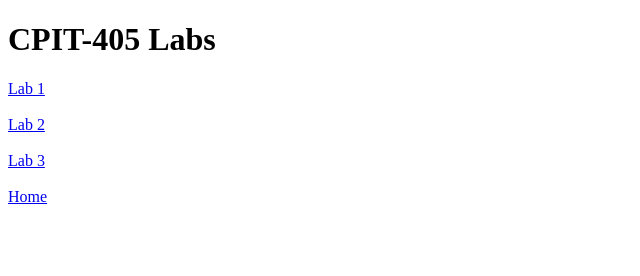
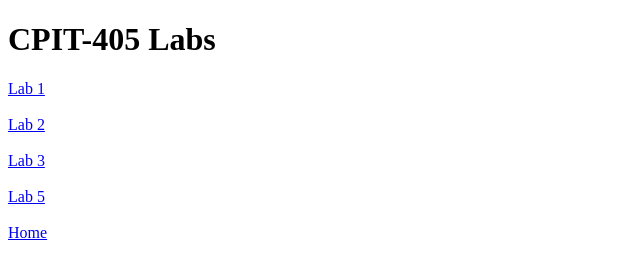
Before and after one commit to shahad-mousa/CPIT405, a plain HTML site: page Labs/laps.html in a window 1280 px wide. Shown: the full height of the page, 0-640 px from the left. Drawn offline with Linux system fonts and the light colour scheme.

Commit message:
Update laps.html
.

```diff
--- a/Labs/laps.html
+++ b/Labs/laps.html
@@ -1,3 +1,4 @@
+
 <!DOCTYPE html>
 <html lang="en">
 <head>
@@ -15,8 +16,13 @@
 
     <a href="lap2.html">Lab 2</a>
     <br><br>
+
     <a href="lap3.html">Lab 3</a>
     <br><br>
+
+    <a href="lab5/index.html">Lab 5</a>
+    <br><br>
+
     <a href="../index.html">Home</a>
 
 </body>
```
